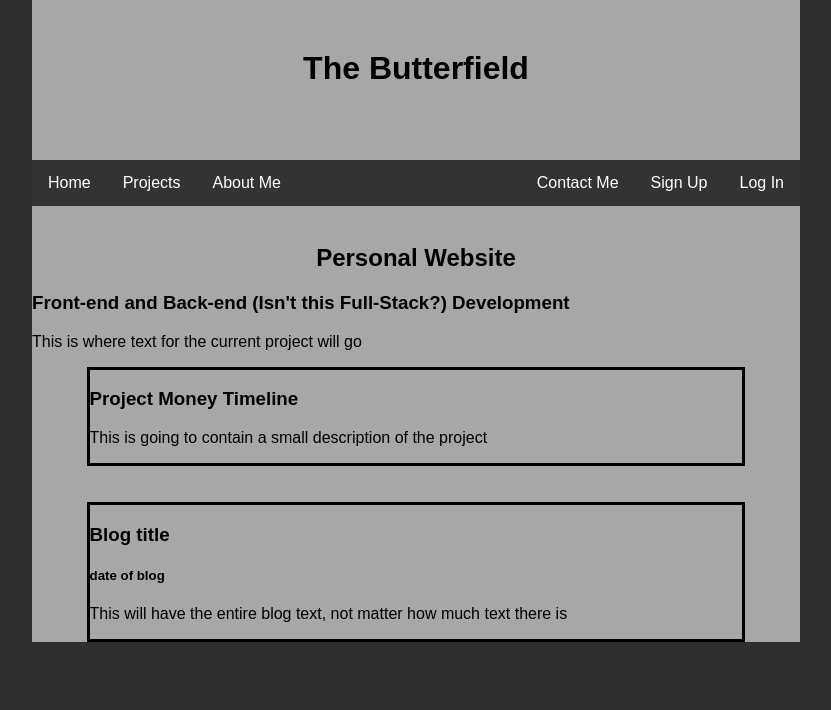
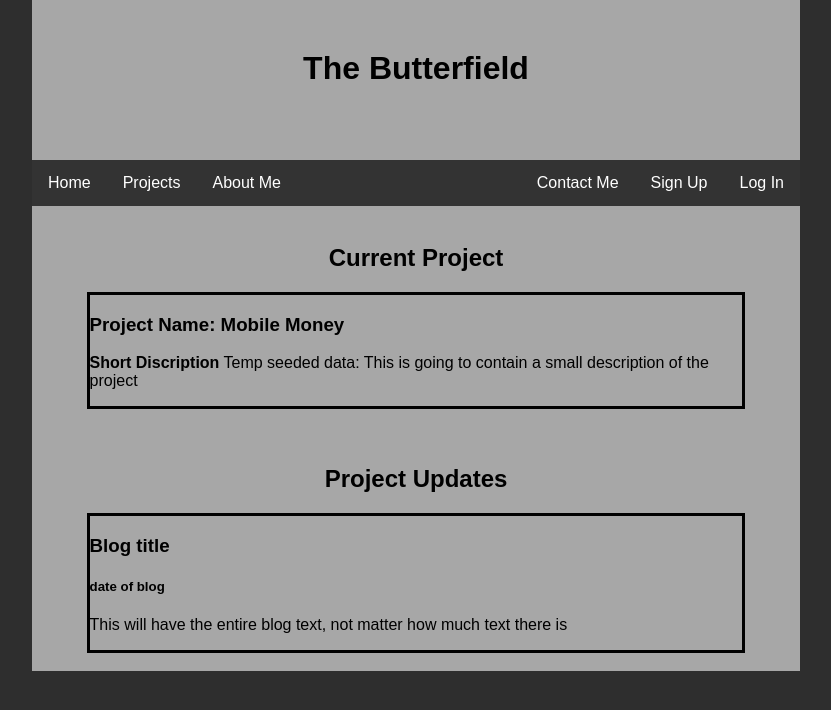
Before and after one commit to butters008/Personal-Website, a PHP site: page / in a window 1280 px wide. Shown: the top 710 px of the page, without its empty margins (224-1055 px from the left). Run offline with PHP 8.4, Linux system fonts and the light colour scheme.

Commit message:
Worked on this in bedroom

```diff
--- a/index.php
+++ b/index.php
@@ -4,24 +4,22 @@
 
 <main class="basic">
   <br>
-    <!-- Seeding the data for right now, work on connecting to DB later -->
-    <!-- This will be moved to the about me page -->
-    <h2 style="text-align: center;"><?php echo "Personal Website"; //project name?></h2>
-    <h3><?php echo "Front-end and Back-end (Isn't this Full-Stack?) Development"; //project type ?></h3>
-    <p><?php echo "This is where text for the current project will go"; //project descrption ?></p>
-
+    <h2 style="text-align: center;">Current Project</h2>
     <div class="currentProjectOutline">
       <!-- Hard coded test values, will be loading this in dynamically -->
-      <h3>Project Money Timeline</h3>
-      <p>This is going to contain a small description of the project</p>
+      <h3><strong>Project Name:</strong> <?php echo"Mobile Money"; ?></h3>
+      <p><strong>Short Discription</strong>
+        <?php echo "Temp seeded data: This is going to contain a small description of the project "; ?>
+      </p>
     </div>
     <br><br>
+    <h2 style="text-align: center;">Project Updates</h2>
     <div class="currentProjectBlog">
       <h3>Blog title</h3>
       <h5>date of blog</h5>
       <p>This will have the entire blog text, not matter how much text there is</p>
     </div>
-
+    <br>
 </main>
 
 
```
